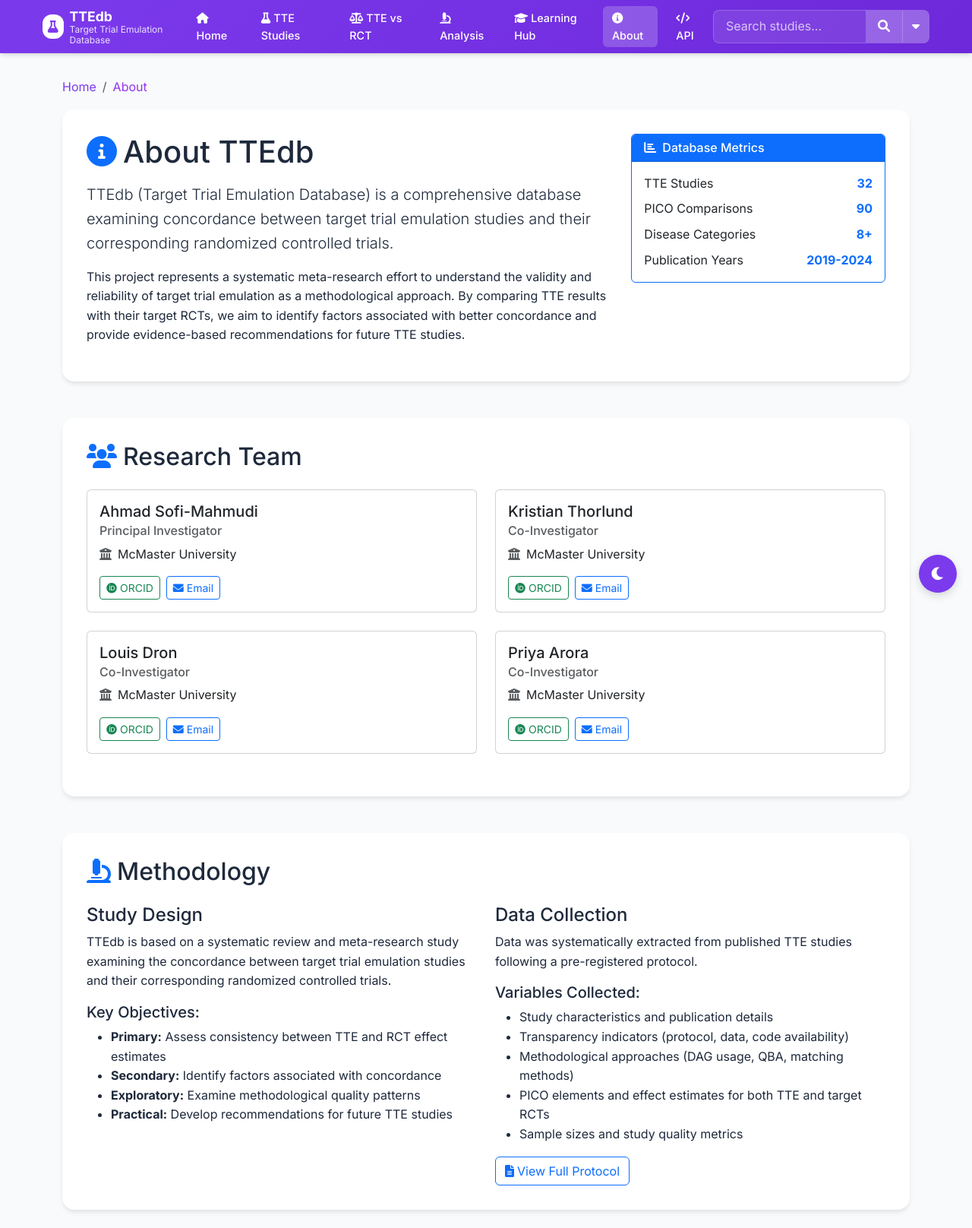
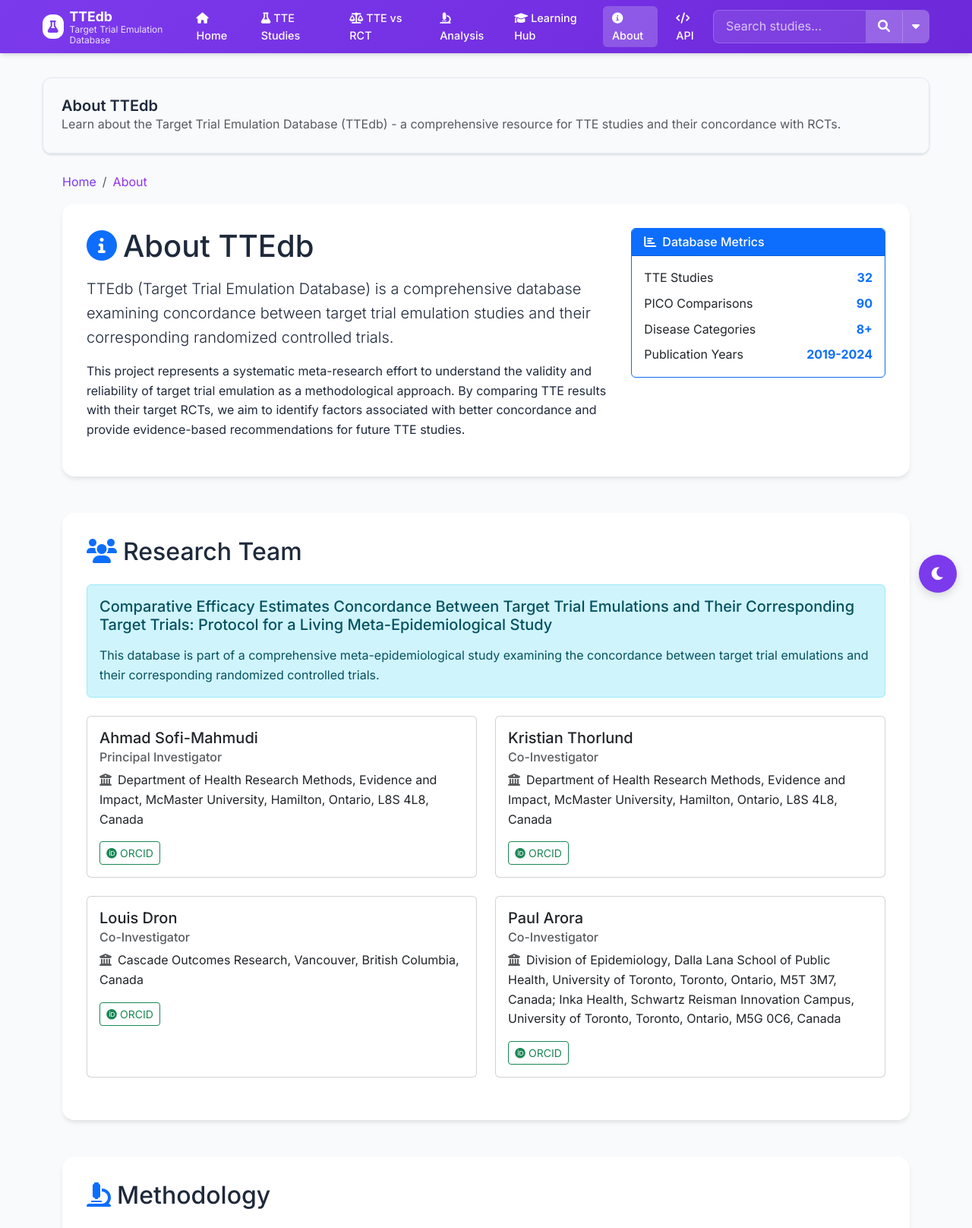
Before and after one commit to choxos/TTEdb, a Django app: page /about/ in a window 1280 px wide. Shown: the top 1616 px of the page at 76% size. Run offline with Django 5.2, Linux system fonts and the light colour scheme.

Commit message:
📝 Update About Page: Author Details & Protocol Information
✨ UPDATED AUTHOR INFORMATION:
• Ahmad Sofi-Mahmudi - Department of Health Research Methods, Evidence and Impact, McMaster University, Hamilton, Ontario, L8S 4L8, Canada (ORCID: 0000-0001-6829-0823)
• Kristian Thorlund - Department of Health Research Methods, Evidence and Impact, McMaster University, Hamilton, Ontario, L8S 4L8, Canada (ORCID: 0000-0001-5848-3111)
• Louis Dron - Cascade Outcomes Research, Vancouver, British Columbia, Canada (ORCID: 0000-0002-3276-3948)
• Paul Arora - Division of Epidemiology, Dalla Lana School of Public Health, University of Toronto, Toronto, Ontario, M5T 3M7, Canada; Inka Health, Schwartz Reisman Innovation Campus, University of Toronto, Toronto, Ontario, M5G 0C6, Canada (ORCID: 0000-0001-6617-3631)

🔒 PRIVACY IMPROVEMENTS:
• Removed email addresses from team member cards
• Replaced email contact button with ORCID profile link
• Maintained contact information in dedicated contact section without emails

📄 PROTOCOL INTEGRATION:
• Added full protocol title: 'Comparative Efficacy Estimates Concordance Between Target Trial Emulations and Their Corresponding Target Trials: Protocol for a Living Meta-Epidemiological Study'
• Enhanced research team section with protocol context
• Updated citations to reflect correct author names (Paul vs Priya Arora)

🎯 ENHANCED PRESENTATION:
• Complete institutional affiliations with full addresses
• Professional academic format matching protocol standards
• Maintained ORCID integration for researcher verification

```diff
--- a/templates/ttedb/about.html
+++ b/templates/ttedb/about.html
@@ -67,6 +67,10 @@
         <h2 class="mb-4">
             <i class="fas fa-users text-primary me-2"></i>Research Team
         </h2>
+        <div class="alert alert-info mb-4">
+            <h5 class="mb-3">{{ protocol_title }}</h5>
+            <p class="mb-0">This database is part of a comprehensive meta-epidemiological study examining the concordance between target trial emulations and their corresponding randomized controlled trials.</p>
+        </div>
         <div class="row">
             {% for member in team_members %}
                 <div class="col-md-6 mb-4">
@@ -83,11 +87,7 @@
                                         <i class="fab fa-orcid me-1"></i>ORCID
                                     </a>
                                 {% endif %}
-                                {% if member.email %}
-                                    <a href="mailto:{{ member.email }}" class="btn btn-outline-primary btn-sm">
-                                        <i class="fas fa-envelope me-1"></i>Email
-                                    </a>
-                                {% endif %}
+
                             </div>
                         </div>
                     </div>
@@ -266,7 +266,7 @@
                         <p class="card-text">
                             <strong>Primary Contact:</strong><br>
                             Ahmad Sofi-Mahmudi<br>
-                            <a href="mailto:a.sofimahmudi@gmail.com">a.sofimahmudi@gmail.com</a>
+                            Principal Investigator
                         </p>
                         <p class="card-text">
                             <strong>Institution:</strong><br>
@@ -274,8 +274,8 @@
                             Department of Health Research Methods, Evidence, and Impact
                         </p>
                         <div class="d-grid gap-2">
-                            <a href="mailto:a.sofimahmudi@gmail.com?subject=TTEdb Inquiry" class="btn btn-primary btn-sm">
-                                <i class="fas fa-envelope me-1"></i>Send Email
+                            <a href="https://orcid.org/0000-0001-6829-0823" target="_blank" class="btn btn-primary btn-sm">
+                                <i class="fab fa-orcid me-1"></i>View ORCID
                             </a>
                             <a href="https://twitter.com/xeradb" target="_blank" class="btn btn-outline-primary btn-sm">
                                 <i class="fab fa-twitter me-1"></i>Follow Updates
@@ -309,7 +309,7 @@
                 <h6>BibTeX:</h6>
                 <pre class="bg-light p-3 small"><code id="bibtex">@misc{sofimahmudi2024ttedb,
   title={TTEdb: Target Trial Emulation Database},
-  author={Sofi-Mahmudi, Ahmad and Thorlund, Kristian and Dron, Louis and Arora, Priya},
+  author={Sofi-Mahmudi, Ahmad and Thorlund, Kristian and Dron, Louis and Arora, Paul},
   year={2024},
   url={https://ttedb.xeradb.com},
   note={A comprehensive database of target trial emulation studies}
--- a/ttedb/views.py
+++ b/ttedb/views.py
@@ -925,34 +925,33 @@ def analysis(request):
 def about(request):
     """About page with team and project information"""
     context = {
+        'page_title': 'About TTEdb',
+        'page_description': 'Learn about the Target Trial Emulation Database (TTEdb) - a comprehensive resource for TTE studies and their concordance with RCTs.',
+        'protocol_title': 'Comparative Efficacy Estimates Concordance Between Target Trial Emulations and Their Corresponding Target Trials: Protocol for a Living Meta-Epidemiological Study',
         'team_members': [
             {
                 'name': 'Ahmad Sofi-Mahmudi',
                 'role': 'Principal Investigator',
-                'affiliation': 'McMaster University',
+                'affiliation': 'Department of Health Research Methods, Evidence and Impact, McMaster University, Hamilton, Ontario, L8S 4L8, Canada',
                 'orcid': '0000-0001-6829-0823',
-                'email': 'a.sofimahmudi@gmail.com',
             },
             {
                 'name': 'Kristian Thorlund',
                 'role': 'Co-Investigator',
-                'affiliation': 'McMaster University',
-                'orcid': '0000-0002-4645-6924',
-                'email': 'thorlunk@mcmaster.ca',
+                'affiliation': 'Department of Health Research Methods, Evidence and Impact, McMaster University, Hamilton, Ontario, L8S 4L8, Canada',
+                'orcid': '0000-0001-5848-3111',
             },
             {
                 'name': 'Louis Dron',
                 'role': 'Co-Investigator',
-                'affiliation': 'McMaster University',
-                'orcid': '0000-0002-8469-1830',
-                'email': 'dronl@mcmaster.ca',
+                'affiliation': 'Cascade Outcomes Research, Vancouver, British Columbia, Canada',
+                'orcid': '0000-0002-3276-3948',
             },
             {
-                'name': 'Priya Arora',
+                'name': 'Paul Arora',
                 'role': 'Co-Investigator',
-                'affiliation': 'McMaster University',
-                'orcid': '0000-0002-0842-5787',
-                'email': 'arorap6@mcmaster.ca',
+                'affiliation': 'Division of Epidemiology, Dalla Lana School of Public Health, University of Toronto, Toronto, Ontario, M5T 3M7, Canada; Inka Health, Schwartz Reisman Innovation Campus, University of Toronto, Toronto, Ontario, M5G 0C6, Canada',
+                'orcid': '0000-0001-6617-3631',
             },
         ],
     }
```
